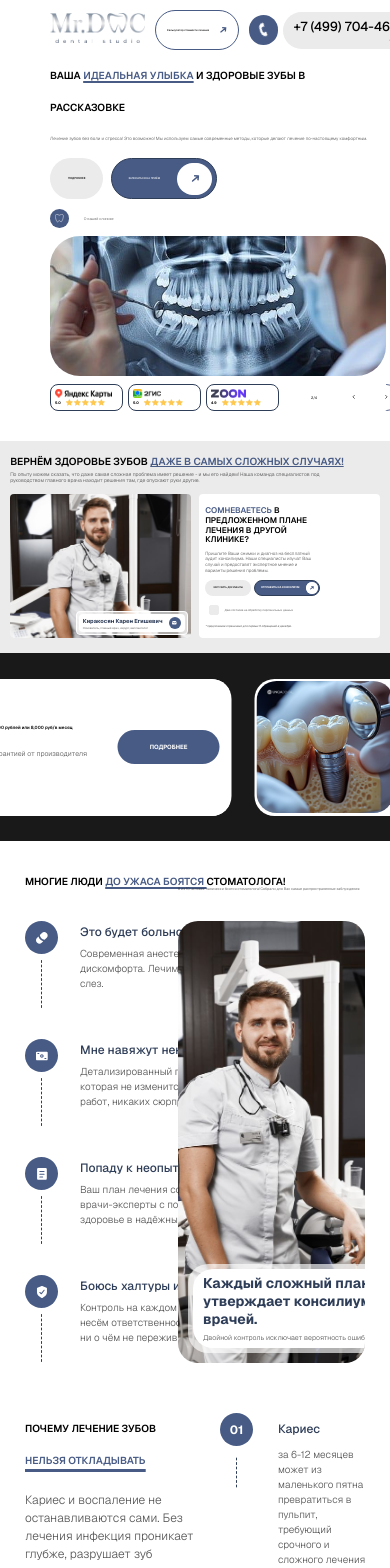
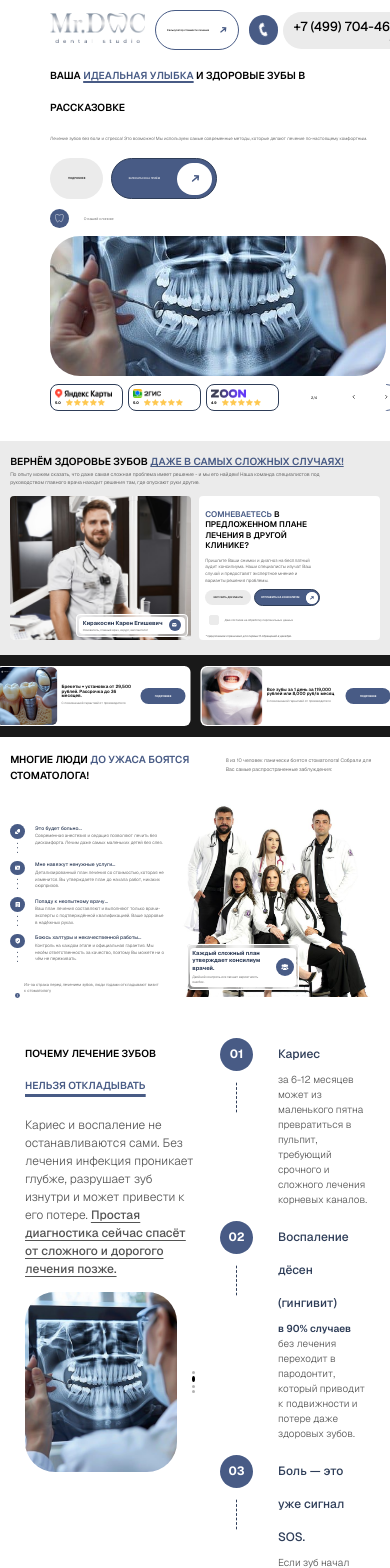
Before and after one commit to GrishaGT02/me, a React (Create React App) app: page / in a window 390 px wide. Shown: the top 1568 px of the page. Built offline with nearby package versions, Linux system fonts and the light colour scheme.

Commit message:
Update Skils component: responsive design, dots connector, remove underline

```diff
--- a/src/Components/Carousel/Carousel.css
+++ b/src/Components/Carousel/Carousel.css
@@ -1,6 +1,6 @@
 .carousel-container {
   width: 100%;
-  padding: 50px 0px;
+  padding: 2.6vw 0px;
   box-sizing: border-box;
   background-color: #191919;
   position: relative;
@@ -11,25 +11,25 @@
   width: 100%;
   position: relative;
   overflow: hidden;
-  height: 300px;
+  height: 15.625vw;
   display: flex;
   align-items: center;
 }
 
 .carousel-slides-track {
   display: flex;
-  gap: 50px;
+  gap: 2.6vw;
   width: fit-content;
 }
 
 .carousel-wrapper {
-  width: 960px;
-  height: 300px;
+  width: 50vw;
+  height: 15.625vw;
   flex-shrink: 0;
   display: flex;
   align-items: center;
   justify-content: flex-start;
-  border-radius: 30px;
+  border-radius: 1.56vw;
   background-color: #fff;
   overflow: hidden;
 }
@@ -40,13 +40,13 @@
   display: flex;
   align-items: center;
   gap: 0;
-  padding: 5px;
+  padding: 0.26vw;
   box-sizing: border-box;
 }
 
 .carousel-slide-image {
-  width: 300px;
-  height: 290px;
+  width: 15.625vw;
+  height: 15.1vw;
   flex-shrink: 0;
   overflow: hidden;
   /* border-radius: 30px; */
@@ -57,27 +57,27 @@
   height: 100%;
   object-fit: cover;
   display: block;
-  border-radius: 30px;
+  border-radius: 1.56vw;
 }
 
 .carousel-slide-content {
   flex: 1;
-  height: 290px;
+  height: 15.1vw;
   background: #FFFFFF;
-  padding: 20px;
+  padding: 1.04vw;
   display: flex;
   flex-direction: row;
   align-items: center;
   justify-content: space-between;
-  gap: 30px;
-  border-radius: 30px;
+  gap: 1.56vw;
+  border-radius: 1.56vw;
   box-sizing: border-box;
 }
 
 .carousel-slide-text {
   display: flex;
   flex-direction: column;
-  gap: 10px;
+  gap: 0.52vw;
   flex: 1;
 }
 
@@ -97,18 +97,18 @@
   font-weight: 300;
   color: #1A1A1ABF;
   margin: 0;
-  line-height: 28px;
+  line-height: 1.46vw;
   font-family: 'Geist', sans-serif;
 }
 
 .carousel-slide-button {
-  padding: 28px 70px;
-  border-radius: 50px;
+  padding: 1.46vw 3.65vw;
+  border-radius: 2.6vw;
   background: #485B85;
   border: 1px solid #2E3D58;
   color: #FFFFFF;
   border: none;
-  font-size: var(--font-size-body-xs);
+  font-size: var(--font-size-button);
   font-weight: 700;
   cursor: pointer;
   font-family: 'Geist', sans-serif;
@@ -126,8 +126,8 @@
   position: absolute;
   top: 50%;
   transform: translateY(-50%);
-  width: 50px;
-  height: 50px;
+  width: 2.6vw;
+  height: 2.6vw;
   border: none;
   border-radius: 50%;
   background-color: rgba(255, 255, 255, 0.9);
@@ -138,7 +138,7 @@
   display: flex;
   align-items: center;
   justify-content: center;
-  box-shadow: 0 4px 15px rgba(0, 0, 0, 0.15);
+  box-shadow: 0 0.21vw 0.78vw rgba(0, 0, 0, 0.15);
   transition: all 0.3s ease;
 }
 
@@ -149,22 +149,22 @@
 }
 
 .carousel-btn-prev {
-  left: 20px;
+  left: 1.04vw;
 }
 
 .carousel-btn-next {
-  right: 20px;
+  right: 1.04vw;
 }
 
 .carousel-dots {
   display: flex;
-  gap: 12px;
-  margin-top: 30px;
+  gap: 0.63vw;
+  margin-top: 1.56vw;
 }
 
 .carousel-dot {
-  width: 12px;
-  height: 12px;
+  width: 0.63vw;
+  height: 0.63vw;
   border: none;
   border-radius: 50%;
   background-color: #ccc;
@@ -180,171 +180,3 @@
   background-color: #00a651;
   transform: scale(1.2);
 }
-
-@media (max-width: 1650px) {
-  .carousel-container {
-    padding: 43px 0px;
-  }
-
-  .carousel-wrapper {
-    width: 761px;
-    height: 237px;
-  }
-
-  .carousel-slide-image {
-    width: 237px;
-    height: 229px;
-  }
-
-  .carousel-slides-wrapper {
-    height: 240px;
-  }
-
-  .carousel-slide-subtitle {
-    font-size: 12px;
-  }
-
-  .carousel-slide-button {
-    font-size: 11px;
-  }
-
-  .carousel-slide-button {
-    padding: 21px 55px;
-  }
-}
-
-@media (max-width: 1367px) {
-  .carousel-wrapper {
-    border-radius: 20px;
-  }
-
-  .carousel-slide-image img {
-    border-radius: 20px;
-  }
-
-  .carousel-container {
-    padding: 35px 0px;
-  }
-
-  .carousel-wrapper {
-    width: 685px;
-    height: 213px;
-  }
-
-  .carousel-slide-image {
-    width: 213px;
-    height: 206px;
-  }
-
-  .carousel-slides-wrapper {
-    height: 217px;
-  }
-
-  .carousel-slide-subtitle {
-    font-size: 10px;
-  }
-
-  .carousel-slide-button {
-    font-size: 10px;
-  }
-
-  .carousel-slide-button {
-    padding: 19px 49px;
-  }
-
-  .carousel-slides-track {
-    gap: 30px;
-  }
-}
-
-@media (max-width: 1025px) {
-  .carousel-container {
-    padding: 30px 0px;
-  }
-
-  .carousel-wrapper {
-    width: 600px;
-    height: 187px;
-  }
-
-  .carousel-slide-image {
-    width: 187px;
-    height: 181px;
-  }
-
-  .carousel-slides-wrapper {
-    height: 192px;
-  }
-
-  .carousel-slide-subtitle {
-    font-size: 9px;
-  }
-
-  .carousel-slide-button {
-    font-size: 8px;
-  }
-
-  .carousel-slide-button {
-    padding: 17px 43px;
-  }
-
-  .carousel-slide-content {
-    padding: 10px;
-  }
-
-  .carousel-slide {
-    padding: 2px;
-  }
-
-  .carousel-slides-track {
-    gap: 30px;
-  }
-}
-
-@media (max-width: 880px) {
-  .carousel-container {
-    padding: 23px 0px;
-  }
-
-  .carousel-wrapper {
-    width: 441px;
-    height: 137px;
-  }
-
-  .carousel-slide-image {
-    width: 137px;
-    height: 132px;
-  }
-
-  .carousel-slides-wrapper {
-    height: 142px;
-  }
-
-  .carousel-slide-subtitle {
-    font-size: 7px;
-  }
-
-  .carousel-slide-button {
-    font-size: 6px;
-  }
-
-  .carousel-slide-button {
-    padding: 13px 32px;
-  }
-
-  .carousel-slide-content {
-    padding: 10px;
-  }
-
-  .carousel-slide {
-    padding: 2px;
-  }
-
-  .carousel-slides-track {
-    gap: 23px;
-  }
-
-  .carousel-slide-content {
-    gap: 10px;
-  }
-}
--- a/src/Components/Googing/Googing.css
+++ b/src/Components/Googing/Googing.css
@@ -1,11 +1,11 @@
 .googing {
     width: 100%;
     background: #EBEBEB;
-    padding: 4vw 2.6vw;
+    padding: 4vw 10%;
 }
 
 .googing-container {
-    max-width: 1920px;
+    /* max-width: 1920px; */
     width: 100%;
     margin: 0 auto;
 }
@@ -16,8 +16,8 @@
 }
 
 .googing-title {
-    /* font-size: 2.6vw; */
-    font-size: var(--font-size-h1);
+    font-size: 2.1vw;
+    /* font-size: var(--font-size-h1); */
     font-weight: 600;
     line-height: 3.125vw;
     color: #000000;
@@ -31,14 +31,14 @@
     color: #485B85;
     text-decoration: underline;
     text-decoration-thickness: 0.16vw;
-    text-underline-offset: 0.26vw;
+    text-underline-offset: 0.31vw;
 }
 
 .googing-description {
     /* font-size: 1.3vw; */
     font-size: var(--font-size-h6);
     font-weight: 300;
-    line-height: 1.72vw;
+    line-height: 2vw;
     color: #1A1A1ABF;
     text-align: left;
     font-family: 'Geist', sans-serif;
@@ -75,7 +75,10 @@
 }
 
 .googing-doctor-info {
-    background: #FFFFFFA6;
+    /* background: #FFFFFFA6; */
+    background: rgba(255, 255, 255, 0.5);
+    backdrop-filter: blur(10px);
+    -webkit-backdrop-filter: blur(10px);
     border-radius: 1.04vw;
     padding: 0.52vw;
     display: flex;
@@ -85,6 +88,7 @@
     bottom: 0.8vw;
     right: 0.8vw;
     border: 0.078vw solid rgba(255, 255, 255, 1);
+    border-top: 0.178vw solid rgba(255, 255, 255, 1);
     /* max-width: 300px; */
 }
 
@@ -156,7 +160,7 @@
     margin: 0;
     font-size: var(--font-size-h3-5);
     font-weight: 600;
-    line-height: 2.45vw;
+    line-height: 2.7vw;
     color: #000000;
     text-transform: uppercase;
     font-family: 'Geist', sans-serif;
@@ -173,7 +177,7 @@
     font-size: 1.15vw;
     margin: 0;
     font-weight: 300;
-    line-height: 1.46vw;
+    line-height: 1.7vw;
     color: #1A1A1ABF;
     font-family: 'Geist', sans-serif;
     text-align: left;
@@ -345,3 +349,12 @@
     width: 100%;
     margin-top: auto;
 }
+
+@media (max-width: 2200px) {
+    .googing {
+        padding: 4vw 2.6vw;
+    }
+    .googing-title {
+        font-size: 2.6vw;
+    }
+}
--- a/src/Components/Skils/Skils.css
+++ b/src/Components/Skils/Skils.css
@@ -1,12 +1,12 @@
 .skils-container {
   width: 100%;
-  padding: 50px;
+  padding: 4vw 10%;
   background-color: white;
   box-sizing: border-box;
 }
 
 .skils-content {
-  max-width: 1920px;
+  /* max-width: 1920px; */
   margin: 0 auto;
   width: 100%;
   /* padding: 0 50px; */
@@ -15,10 +15,10 @@
 
 .skils-top-header {
   display: grid;
-  grid-template-columns: 50% 50%;
-  gap: 60px;
+  grid-template-columns: 55% 42%;
+  gap: 3.125vw;
   align-items: flex-start;
-  margin-bottom: 60px;
+  margin-bottom: 2.6vw;
 }
 
 .skils-top-left {
@@ -29,14 +29,14 @@
 .skils-top-right {
   display: flex;
   flex-direction: column;
-  padding-top: 20px;
+  padding-top: 1.04vw;
   /* margin-left: 100px; */
 }
 
 .skils-header {
   display: grid;
-  grid-template-columns: 50% 50%;
-  /* gap: 60px; */
+  grid-template-columns: 42% 55%;
+  gap: 2.6vw;
   align-items: stretch;
 }
 
@@ -45,14 +45,15 @@
   flex-direction: column;
   /* padding-left: 50px; */
   height: 100%;
+  justify-content: space-between;
 }
 
 .skils-title {
-  width: 730px;
+  /* width: 38.02vw; */
   font-size: var(--font-size-h1);
   font-weight: 600;
   color: #000000;
-  line-height: 60px;
+  line-height: 4.125vw;
   margin: 0;
   text-align: left;
   text-transform: uppercase;
@@ -60,24 +61,18 @@
 
 .skils-title-highlight {
   color: #485B85;
-  text-decoration: underline;
-  text-decoration-thickness: 3px;
-  text-underline-offset: 5px;
 }
 
 .skils-title span {
   color: #485B85;
-  text-decoration: underline;
-  text-decoration-thickness: 3px;
-  text-underline-offset: 5px;
 }
 
 .skils-subtitle {
-  width: 560px;
-  font-size: var(--font-size-body);
+  /* width: 29.17vw; */
+  font-size: var(--font-size-h6);
   font-weight: 300;
   color: #1A1A1ABF;
-  line-height: 1.5;
+  line-height: 1.8;
   margin: 0;
   text-align: left;
 }
@@ -85,14 +80,14 @@
 .skils-fears-list {
   display: flex;
   flex-direction: column;
-  gap: 30px;
-  height: 100%;
-  justify-content: space-between;
+  margin-top: 7.56vw;
+  gap: 1.56vw;
+  flex: 1;
 }
 
 .skils-fear-item {
   display: flex;
-  gap: 50px;
+  gap: 2.6vw;
   align-items: flex-start;
 }
 
@@ -105,8 +100,8 @@
 }
 
 .skils-fear-icon {
-  width: 73px;
-  height: 73px;
+  width: 3.8vw;
+  height: 3.8vw;
   border-radius: 50%;
   background: #485B85;
   display: flex;
@@ -116,52 +111,49 @@
 }
 
 .skils-fear-icon svg {
-  /* width: 100%; */
-  /* height: 100%; */
-  /* max-width: 24px;
-  max-height: 24px; */
+  width: 1.46vw;
+  height: 1.46vw;
   object-fit: contain;
 }
 
 .skils-fear-connector {
   width: 1.5px;
-  height: 140px;
-  margin-top: 10px;
-  background-image: radial-gradient(circle, #2E3D58 1.5px, transparent 1.5px);
+  height: 3.49vw;
+  margin-top: 0.52vw;
+  background-image: radial-gradient(circle, #2E3D58 0.75px, transparent 0.75px);
   background-size: 1.5px 4.5px;
   background-repeat: repeat-y;
   background-position: center;
-  /* opacity: 0.3; */
 }
 
 .skils-fear-content {
   flex: 1;
-  padding-top: 4px;
+  padding-top: 0.21vw;
 }
 
 .skils-fear-title {
   font-size: var(--font-size-h6);
   font-weight: 500;
   color: #2E3D58;
-  margin: 0 0 10px 0;
+  margin: 0 0 0.52vw 0;
   line-height: 1.3;
   text-align: left;
 }
 
 .skils-fear-description {
-  width: 715px;
+  /* width: 37.24vw; */
   font-size: var(--font-size-h8);
   font-weight: 300;
   color: #1A1A1ABF;
   margin: 0;
-  line-height: 33px;
+  line-height: 1.72vw;
   text-align: left;
 }
 
 .skils-right {
   position: relative;
   width: 100%;
-  height: 998px;
+  height: 52vw;
   /* padding-right: 50px; */
 }
 
@@ -169,7 +161,7 @@
   position: relative;
   width: 100%;
   height: 100%;
-  border-radius: 20px;
+  border-radius: 1.04vw;
   overflow: hidden;
 }
 
@@ -181,27 +173,31 @@
 }
 
 .skils-info-card {
-  width: 550px;
+  width: 28.65vw;
   position: absolute;
-  bottom: 10px;
-  left: 10px;
-  background: #FFFFFFA6;
-  border-radius: 20px;
-  padding: 10px;
+  bottom: 2vw;
+  left: 3vw;
+  background: rgba(255, 255, 255, 0.5);
+  backdrop-filter: blur(10px);
+  -webkit-backdrop-filter: blur(10px);
+  border-radius: 1.04vw;
+  border: 0.078vw solid rgba(255, 255, 255, 1);
+  border-top: 0.178vw solid rgba(255, 255, 255, 1);
+  padding: 0.52vw;
   display: flex;
   flex-direction: column;
-  gap: 8px;
+  gap: 0.42vw;
   z-index: 10;
 }
 
 .skils-info-card-inner {
   background: #FFFFFF;
-  padding: 10px;
-  gap: 30px;
+  padding: 0.52vw;
+  gap: 1.56vw;
   display: flex;
   align-items: center;
   justify-content: space-between;
-  border-radius: 20px;
+  border-radius: 1.04vw;
 }
 
 .skils-info-card-content {
@@ -212,10 +208,10 @@
 }
 
 .skils-info-card-text {
-  font-size: var(--font-size-h4);
+  font-size: var(--font-size-h5);
   font-weight: 700;
   color: #2E3D58;
-  margin: 0 0 10px 0;
+  margin: 0 0 0.52vw 0;
   line-height: 1.4;
   text-align: left;
 }
@@ -230,9 +226,9 @@
 }
 
 .skils-info-card-icon {
-  width: 90px;
-  height: 90px;
-  border-radius: 50px;
+  width: 4.69vw;
+  height: 4.69vw;
+  border-radius: 2.6vw;
   background: #485B85;
   display: flex;
   align-items: center;
@@ -241,287 +237,46 @@
   cursor: pointer;
 }
 
-@media (max-width: 1920px) {
-  .skils-title span {
-    text-decoration-thickness: 2.8px;
-  }
+.skils-info-card-icon svg {
+  width: 2.5vw;
+  height: 2.5vw;
 }
 
-@media (max-width: 1700px) {
-  .skils-header {
-    grid-template-columns: 45% 55%;
-  }
-
-  .skils-top-header {
-    grid-template-columns: 45% 55%;
-  }
-
-  .skils-fear-description {
-    line-height: 28px;
-  }
-
-  .skils-right {
-    height: 764px;
-  }
-
-  .skils-fear-connector {
-    height: 90px;
-  }
-
-  .skils-fear-description {
-    width: 480px;
-  }
-
-  .skils-top-header {
-    margin-bottom: 40px;
-  }
-
-  .skils-container {
-    padding: 40px;
-  }
-
-  .skils-title {
-    line-height: 50px;
-  }
-
-  .skils-title span {
-    text-decoration-thickness: 2.5px;
-    text-underline-offset: 4px;
-  }
-
-  .skils-fear-icon {
-    width: 57.79px;
-    height: 57.79px;
-  }
-
-  .skils-fear-icon svg {
-    width: 21.56px;
-    height: 21.56px;
-  }
+.skils-tip {
+  display: flex;
+  gap: 1.04vw;
+  align-items: flex-start;
+  padding: 1.04vw;
+  border-radius: 1.04vw;
 }
 
-@media (max-width: 1400px) {
-  .skils-info-card {
-    padding: 7px;
-  }
-  .skils-info-card-inner {
-    gap: 10px;
-    padding: 5px 10px;
-  }
-
-  .skils-info-card {
-    width: 395px;
-  }
-
-  .skils-info-card-subtext {
-    font-size: 12px;
-  }
-
-  .skils-info-card-text {
-    width: 280px;
-    font-size: 22px;
-  }
-
-  .skils-right {
-    height: 687px;
-  }
-
-  .skils-fear-item {
-    gap: 35px;
-  }
-  .skils-container {
-    padding: 35px;
-  }
-
-  .skils-top-header {
-    /* grid-template-columns: 50% 50%; */
-    gap: 0px;
-  }
-
-  .skils-title {
-    width: 500px;
-  }
-
-  .skils-title {
-    line-height: 45px;
-  }
-
-  .skils-title span {
-    text-decoration-thickness: 2.5px;
-    text-underline-offset: 4px;
-  }
-
-  .skils-fear-icon {
-    width: 51.97px;
-    height: 51.97px;
-  }
-
-  .skils-fear-icon svg {
-    width: 19.39px;
-    height: 19.39px;
-  }
-
-  .skils-info-card-icon {
-    width: 64.08px;
-    height: 64.08px;
-  }
-
-  .skils-info-card-icon svg {
-    width: 40px;
-    height: 30px;
-  }
+.skils-tip-icon {
+  flex-shrink: 0;
+  width: 1.5vw;
+  height: 1.5vw;
 }
 
-@media (max-width: 1300px) {
-  .skils-info-card-text {
-    line-height: 24px;
-  }
-  .skils-fear-description {
-    width: 350px;
-    line-height: 20px;
-  }
-  .skils-container {
-    padding: 30px;
-  }
-  .skils-title {
-    line-height: 40px;
-  }
-
-  .skils-title span {
-    text-decoration-thickness: 2px;
-    text-underline-offset: 3px;
-  }
+.skils-tip-icon svg {
+  width: 1.25vw;
+  height: 1.25vw;
 }
 
-@media (max-width: 1025px) {
-  .skils-info-card-subtext {
-    width: 280px;
-  }
-
-  .skils-right {
-    height: 517px;
-  }
-
-  .skils-fear-title {
-    margin-bottom: 5px;
-  }
-
-  .skils-fear-item {
-    gap: 25px;
-  }
-
-  .skils-fear-connector {
-    height: 60px;
-  }
-
-  .skils-subtitle {
-    width: 380px;
-  }
-
-  .skils-title {
-    width: 373px;
-  }
-
-  .skils-container {
-    padding: 25px;
-  }
-  .skils-title {
-    line-height: 36px;
-  }
-
-  .skils-title span {
-    text-decoration-thickness: 1.8px;
-    text-underline-offset: 2.5px;
-  }
-
-  .skils-fear-icon {
-    width: 38.97px;
-    height: 38.97px;
-  }
-
-  .skils-fear-icon svg {
-    width: 14.54px;
-    height: 14.54px;
-  }
-
-  .skils-info-card-icon {
-    width: 48.05px;
-    height: 48.05px;
-  }
-
-  .skils-info-card-icon svg {
-    width: 25.5px;
-    height: 25.5px;
-  }
+.skils-tip-text {
+  width: 100%;
+  font-size: var(--font-size-h9);
+  font-weight: 300;
+  color: rgba(26, 26, 26, 0.75);
+  margin: 0;
+  line-height: 1.46vw;
+  text-align: left;
+  font-family: 'Geist', sans-serif;
 }
 
-@media (max-width: 1000px) {
-  .skils-info-card {
-    padding: 5px;
+@media (max-width: 2200px) {
+  .skils-container {
+      padding: 4vw 2.6vw;
   }
-
-  .skils-info-card-inner {
-    gap: 5px;
-  }
-
-  .skils-info-card-text {
-    width: 171px;
-    font-size: 14px;
-    margin-bottom: 5px;
-    line-height: 18px;
-  }
-
-  .skils-info-card-subtext {
-    width: 171px;
-    font-size: 7px;
-  }
-
-  .skils-info-card {
-    width: 265px;
-  }
-
-  .skils-right {
-    height: 442px;
-  }
-
-  .skils-top-header {
-    margin-bottom: 23px;
-  }
-
-  .skils-fear-item {
-    gap: 22px;
-  }
-
-  .skils-fear-connector {
-    height: 50px;
-    margin-top: 5px;
-  }
-  .skils-fear-description {
-    width: 275px;
-    font-size: 10px;
-    line-height: 15px;
-  }
-
-  .skils-fear-icon {
-    width: 33px;
-    height: 33px;
-  }
-
-  .skils-fear-icon svg {
-    width: 12px;
-    height: 12px;
-  }
-
-  .skils-fear-title {
-    font-size: 12px;
-  }
-
-  .skils-title {
-    line-height: 32px;
-  }
-
-  .skils-title span {
-    text-decoration-thickness: 1.5px;
-    text-underline-offset: 2px;
-  }
+  /* .googing-title {
+      font-size: 2.6vw;
+  } */
 }
--- a/src/Components/Skils/Skils.js
+++ b/src/Components/Skils/Skils.js
@@ -1,6 +1,6 @@
 import React from 'react';
 import './Skils.css';
-import doctorImage from '../../assec/skils.jpg';
+import doctorImage from '../../assec/block4.png';
 
 const Skils = () => {
   const fears = [
@@ -83,6 +83,18 @@ const Skils = () => {
                 </div>
               ))}
             </div>
+
+            <div className="skils-tip">
+              <div className="skils-tip-icon">
+                <svg width="24" height="24" viewBox="0 0 24 24" fill="none" xmlns="http://www.w3.org/2000/svg">
+                  <circle cx="12" cy="12" r="12" fill="#485B85"/>
+                  <path d="M12 7V13M12 17H12.01" stroke="white" strokeWidth="2" strokeLinecap="round"/>
+                </svg>
+              </div>
+              <p className="skils-tip-text">
+              Из-за страха перед лечением зубов, люди годами откладывают визит к стоматологу
+              </p>
+            </div>
           </div>
 
           <div className="skils-right">
--- a/src/styles/typography.css
+++ b/src/styles/typography.css
@@ -13,7 +13,7 @@
     --font-size-h5: 1.458vw;            /* Заголовки пятого уровня */
     --font-size-h6: 1.302vw;            /* Заголовки шестого уровня */
     --font-size-h7: 1.25vw;            /* Малые заголовки */
-    --font-size-h8: 1.146vw;            /* Очень малые заголовки */
+    --font-size-h8: 1.144vw;            /* Очень малые заголовки */
     --font-size-h9: 1.042vw;            /* Минимальные заголовки */
     --font-size-h9-5: 0.99vw;          /* Промежуточный размер */
 
```
Also changed, not shown: src/assec/block4.png (added).
